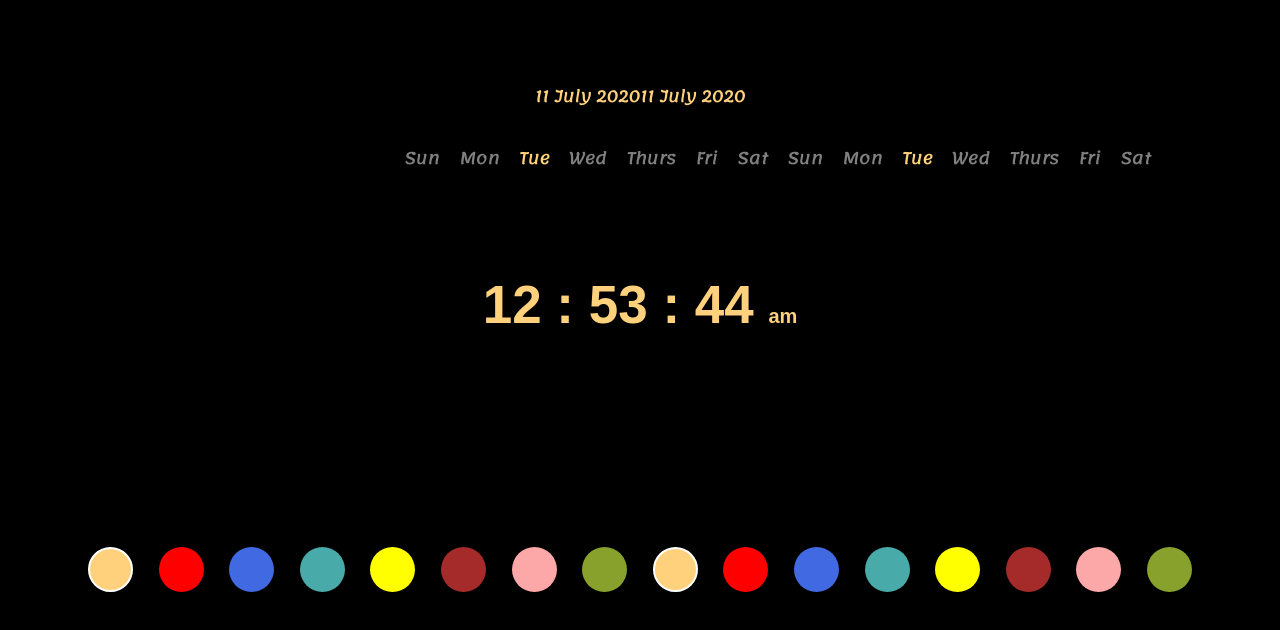
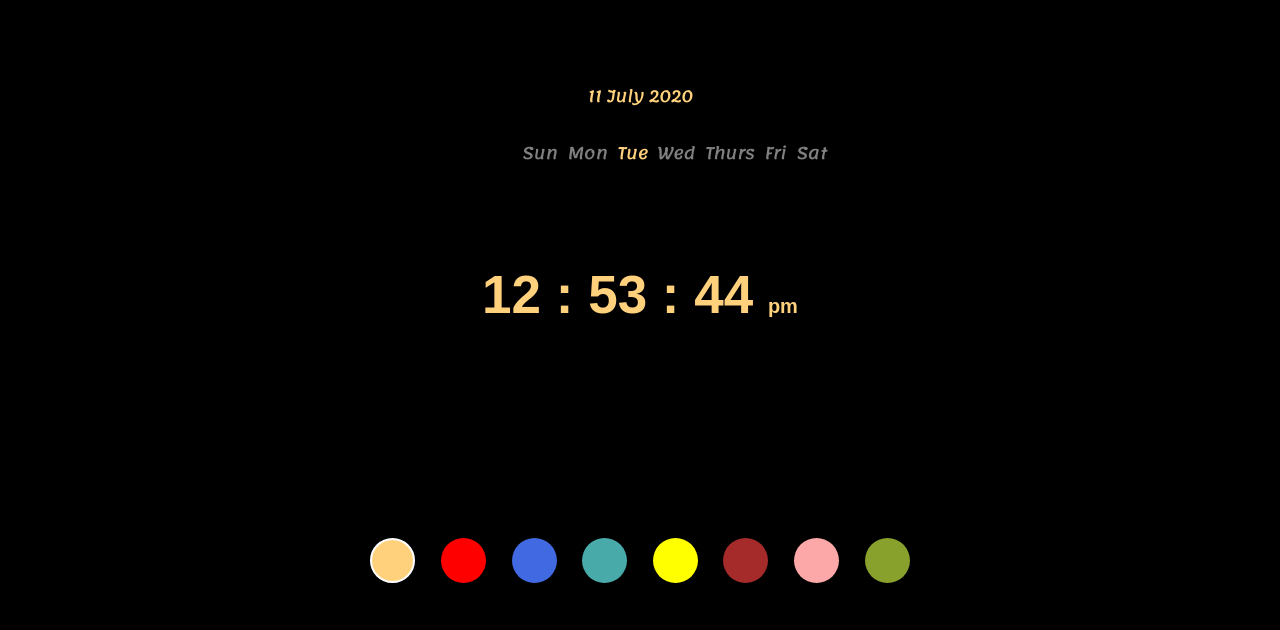
Before and after one commit to kaustavy2k/JS-Clock, a website built with webpack: page index.html in a window 1280 px wide. Built offline with nearby package versions, Linux system fonts and the light colour scheme.

Commit message:
npm used

```diff
--- a/index.html
+++ b/index.html
@@ -10,7 +10,6 @@
     <link rel="icon" href="images/images.jpeg">
     <!-- CSS
     ================================================== -->
-    <link rel="stylesheet" href="style.css">
 
     <!-- Google font
     ================================================== -->
@@ -19,6 +18,5 @@
 </head>
 <body>
     <div class="content"></div>
-    <script src="main.js"></script>
 </body>
 </html>
--- a/main.js
+++ /dev/null
@@ -1,136 +0,0 @@
-'use strict';
-(function(){
-
-    //DIV-CREATE
-    function div_create(){
-        let d=document.querySelector(".content");
-        let ids=['date','days','time','color'];
-        for(let i=0; i<ids.length;i++){
-            let node=document.createElement("DIV");
-            node.id=ids[i];
-            d.appendChild(node);
-        }
-    }
-
-    //DATE
-    function date(){
-        let today=new Date();
-        let date=today.getDate();
-        let m={
-            1:'January',
-            2:"February",
-            3:"March",
-            4:"April",
-            5:"May",
-            6:"June",
-            7:"July",
-            8:"August",
-            9:"September",
-            10:"October",
-            11:"November",
-            12:'December'
-        }
-        let month=m[today.getMonth()];
-        let year=today.getFullYear();
-        let t=`${date} ${month} ${year}`
-        let y=document.createTextNode(t);
-        document.getElementById("date").appendChild(y);
-    }
-
-
-    //DAYS
-    function days(){
-        let today=new Date();
-        let w=today.getDay();
-        let days={
-            1:'Sun',
-            2:'Mon',
-            3:'Tue',
-            4:'Wed',
-            5:'Thurs',
-            6:'Fri',
-            7:'Sat'
-        };
-        w==7?w=1:w+=1
-        let week=days[w];
-        let d=document.querySelector('#days');
-        let node;
-        for(let i=1;i<=7;i++){
-            if(days[i]==week){
-                node=document.createElement("DIV");
-                node.classList.add('active');
-            }
-            else{
-                node=document.createElement('DIV');
-            }
-            node.classList.add('diff-days');
-            let text=document.createTextNode(days[i]);
-            node.appendChild(text);
-            d.appendChild(node);
-        }
-    }
-
-
-    //TIME
-    function time(){
-        let time=document.getElementById("time");
-        function clock(){
-            let today=new Date();
-            let hour=today.getHours();
-            let c;
-            if(hour>12){
-                hour=hour-12;
-                c='pm';
-            }
-            else{
-                hour=hour;
-                c='am';
-            }
-
-            hour<10?(hour='0'+hour):(hour=hour);
-
-            let minute=today.getMinutes();
-            minute<10?(minute='0'+minute):(minute=minute);
-
-            let sec=today.getSeconds();
-            sec<10?(sec='0'+sec):(sec=sec);
-
-            let t=`${hour} : ${minute} : ${sec}`;
-            time.innerHTML=`${t}  <div id="am-pm">${c}</div>`;
-            setTimeout(clock, 1000);
-        }
-        clock();
-    }
-
-
-    //COLOR
-    function color(){
-        let col=document.getElementById("color");
-        for(let i=1;i<=8;i++){
-                let node=document.createElement("SPAN");
-                node.classList.add('color'+i);
-                if(i==1){
-                    node.className+=" activecolor";
-                }
-                col.appendChild(node);
-        }
-        let cur_week=document.querySelector(".active");
-        let color=document.querySelectorAll("span");
-        let h=document.querySelector("html");
-        let color_list=['rgb(255, 209, 124)','red','royalblue','rgb(73, 170, 170)','yellow','brown','rgb(253, 168, 168)','rgb(136, 161, 44)'];
-        color.forEach(function(element,index){
-            element.addEventListener("click", function(e){
-                let current=document.getElementsByClassName("activecolor");
-                current[0].className=current[0].className.replace(" activecolor","");
-                e.target.className+=" activecolor";
-                h.style.color=color_list[index];
-                cur_week.style.color=color_list[index];
-            })
-        })
-    }
-    div_create();
-    date();
-    days();
-    time();
-    color()
-})();
--- /dev/null
+++ b/src/Components/color/applycolor.js
@@ -0,0 +1,26 @@
+import "./applycolor.scss";
+function color(){
+    let col=document.getElementById("color");
+    for(let i=1;i<=8;i++){
+            let node=document.createElement("SPAN");
+            node.classList.add('color'+i);
+            if(i==1){
+                node.className+=" activecolor";
+            }
+            col.appendChild(node);
+    }
+    let cur_week=document.querySelector(".active");
+    let color=document.querySelectorAll("span");
+    let h=document.querySelector("html");
+    let color_list=['rgb(255, 209, 124)','red','royalblue','rgb(73, 170, 170)','yellow','brown','rgb(253, 168, 168)','rgb(136, 161, 44)'];
+    color.forEach(function(element,index){
+        element.addEventListener("click", function(e){
+            let current=document.getElementsByClassName("activecolor");
+            current[0].className=current[0].className.replace(" activecolor","");
+            e.target.className+=" activecolor";
+            h.style.color=color_list[index];
+            cur_week.style.color=color_list[index];
+        })
+    })
+}
+export {color};
--- /dev/null
+++ b/src/Components/color/applycolor.scss
@@ -0,0 +1,44 @@
+/*--------COLOR---------*/
+#color{
+    display: flex;
+    justify-content: center;
+    width: 100%;
+}
+span{
+    display: inline-block;
+    height: 45px;
+    width: 45px;
+    border-radius: 100px;
+    background-color: green;
+    margin: 1%;
+}
+span:hover{
+    cursor: pointer;
+}
+.activecolor{
+    border: 2px solid white;
+}
+.color1{
+    background-color: rgb(255, 209, 124); ;
+}
+.color2{
+    background-color: red;
+}
+.color3{
+    background-color: royalblue;
+}
+.color4{
+    background-color: rgb(73, 170, 170);
+}
+.color5{
+    background-color: yellow;
+}
+.color6{
+    background-color: brown;
+}
+.color7{
+    background-color: rgb(253, 168, 168);
+}
+.color8{
+    background-color: rgb(136, 161, 44);
+}
--- /dev/null
+++ b/src/Components/date/date.js
@@ -0,0 +1,25 @@
+import "./date.scss";
+function date(){
+    let today=new Date();
+    let date=today.getDate();
+    let m={
+        1:'January',
+        2:"February",
+        3:"March",
+        4:"April",
+        5:"May",
+        6:"June",
+        7:"July",
+        8:"August",
+        9:"September",
+        10:"October",
+        11:"November",
+        12:'December'
+    }
+    let month=m[today.getMonth()];
+    let year=today.getFullYear();
+    let t=`${date} ${month} ${year}`
+    let y=document.createTextNode(t);
+    document.getElementById("date").appendChild(y);
+}
+export {date};
--- /dev/null
+++ b/src/Components/date/date.scss
@@ -0,0 +1,5 @@
+/*--------DATE---------*/
+#date{
+    margin-top: 80px;
+    margin-bottom: 20px;
+}
--- /dev/null
+++ b/src/Components/days/days.js
@@ -0,0 +1,32 @@
+import "./days.scss";
+function days(){
+    let today=new Date();
+    let w=today.getDay();
+    let days={
+        1:'Sun',
+        2:'Mon',
+        3:'Tue',
+        4:'Wed',
+        5:'Thurs',
+        6:'Fri',
+        7:'Sat',
+    };
+    w==7?w=1:w+=1
+    let week=days[w];
+    let d=document.querySelector('#days');
+    let node;
+    for(let i=1;i<=7;i++){
+        if(days[i]==week){
+            node=document.createElement("DIV");
+            node.classList.add('active');
+        }
+        else{
+            node=document.createElement('DIV');
+        }
+        node.classList.add('diff-days');
+        let text=document.createTextNode(days[i]);
+        node.appendChild(text);
+        d.appendChild(node);
+    }
+}
+export {days};
--- /dev/null
+++ b/src/Components/days/days.scss
@@ -0,0 +1,14 @@
+/*--------DAYS---------*/
+#days{
+    color: gray;
+    display: flex;
+    justify-content: space-evenly;
+    margin-bottom: 90px;
+
+}
+#days .active{
+    color: rgb(255, 209, 124);
+}
+#days .diff-days{
+    margin: 2%;
+}
--- /dev/null
+++ b/src/Components/time/time.js
@@ -0,0 +1,35 @@
+import "./time.scss";
+function time(){
+    let time=document.getElementById("time");
+    function clock(){
+        let today=new Date();
+        let hour=today.getHours();
+        let c;
+        if(hour===12){
+            c='pm';
+        }
+        else if(hour>12){
+            hour=hour-12;
+            c='pm';
+        }
+        else{
+            hour=hour;
+            c='am';
+        }
+
+        hour<10?(hour='0'+hour):(hour=hour);
+
+        let minute=today.getMinutes();
+        minute<10?(minute='0'+minute):(minute=minute);
+
+        let sec=today.getSeconds();
+        sec<10?(sec='0'+sec):(sec=sec);
+
+        let t=`${hour} : ${minute} : ${sec}`;
+        time.innerHTML=`${t}  <div id="am-pm">${c}</div>`;
+        setTimeout(clock, 1000);
+    }
+    clock();
+}
+
+export {time};
--- /dev/null
+++ b/src/Components/time/time.scss
@@ -0,0 +1,12 @@
+/*--------TIME---------*/
+#time{
+    font-family: sans-serif;
+    font-size: 53px;
+    margin-bottom: 200px;
+
+}
+#am-pm{
+    display: inline-block;
+    font-size: 20px;
+
+}
--- /dev/null
+++ b/src/index.js
@@ -0,0 +1,34 @@
+import "./style.scss";
+import {time} from "./Components/time/time";
+import {color} from "./Components/color/applycolor";
+import {date} from "./Components/date/date";
+import {days} from "./Components/days/days"
+(function(){
+
+    //DIV-CREATE
+    function div_create(){
+        let d=document.querySelector(".content");
+        let ids=["date","days","time","color"];
+        for(let i=0; i<ids.length;i++){
+            let node=document.createElement("DIV");
+            node.id=ids[i];
+            d.appendChild(node);
+        }
+    }
+    div_create();
+
+    //DATE
+    date();
+
+
+    //DAYS
+    days();
+
+
+    // //TIME
+    time();
+
+    //COLOR
+    color();
+
+})();
--- /dev/null
+++ b/src/style.scss
@@ -0,0 +1,19 @@
+*{
+    box-sizing: border-box;
+    padding: 0;
+    margin: 0;
+}
+html{
+    font-family: 'Lemonada', sans-serif;
+    background-color: black;
+    font-weight: bolder;
+    color: rgb(255, 209, 124);
+}
+/*--------CONTENT-------*/
+.content{
+    display: flex;
+    flex-direction: column;
+    align-items: center;
+    justify-content: center;
+
+}
--- /dev/null
+++ b/webpack.config.js
@@ -0,0 +1,38 @@
+const path=require("path");
+const HtmlWebpackPlugin=require("html-webpack-plugin");
+//const webpack=require("webpack");
+const MiniCssExtractPlugin=require("mini-css-extract-plugin");
+module.exports={
+    entry: "./src/index.js",
+    output:{
+        filename: "main.js",
+        path: path.resolve(__dirname,"dist")
+    },
+    // devServer:{
+    //     contentBase:__dirname + '/dist',
+    //     port:3000,
+    //     hot: true
+    // },
+    watch:true,
+    plugins:[new MiniCssExtractPlugin(),
+        new HtmlWebpackPlugin({
+            template: './index.html'
+        })],
+    module:{
+        rules:[
+            {
+                test: /\.scss/,
+                use:[MiniCssExtractPlugin.loader,
+                    'css-loader',
+                    'sass-loader'
+                ]
+            },
+            {
+                test: /\.js$/,
+                enforce: 'pre',
+                use: ['source-map-loader']
+              }
+        ]
+    }
+
+};
```
Also changed, not shown: package.json (added, +36 -0 lines), dist/index.html (added), dist/main.css (added), dist/main.js (added), images/clk.jpg (added), style.css (deleted), 1 other file.
